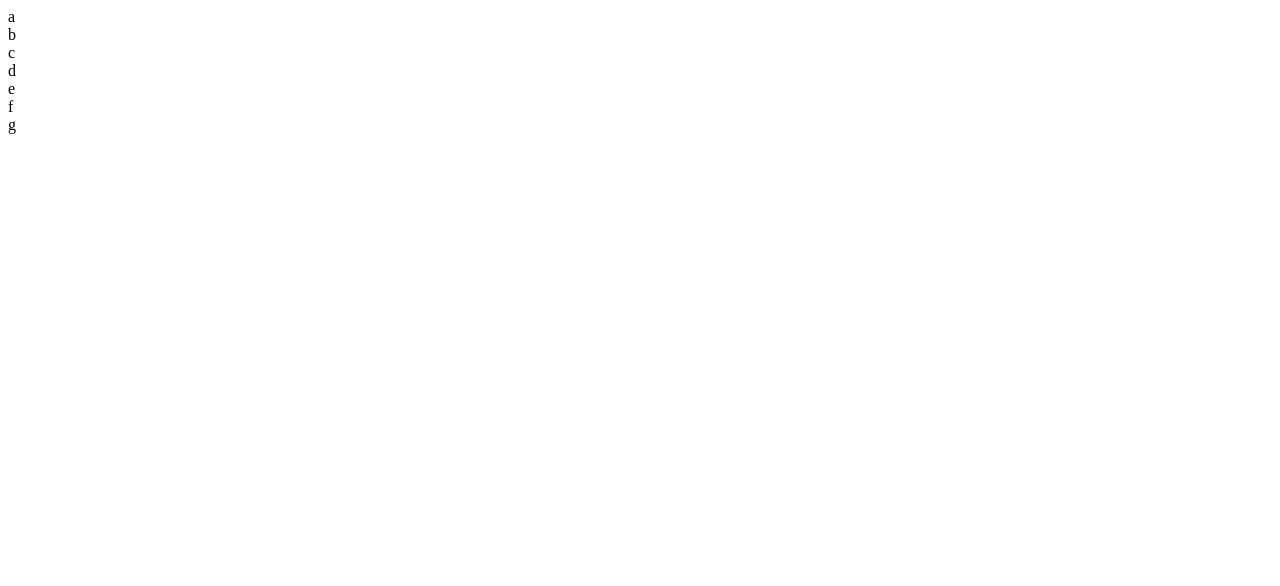
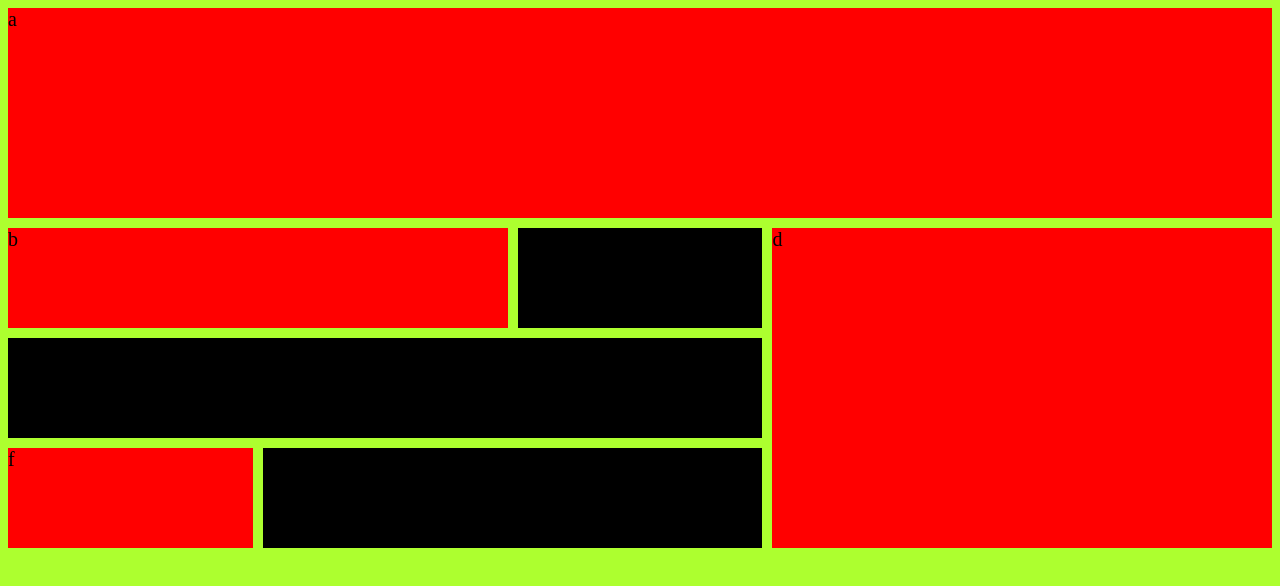
Before and after one commit to richardhunter557/project, a plain HTML site: page index.html in a window 1280 px wide. Drawn offline with Linux system fonts and the light colour scheme; the site is published under a folder, as on GitHub Pages, so addresses that start at the root find nothing.

Commit message:
style:changed css directory

```diff
--- a/index.html
+++ b/index.html
@@ -5,7 +5,7 @@
     <meta http-equiv="X-UA-Compatible" content="IE=edge">
     <meta name="viewport" content="width=device-width, initial-scale=1.0">
     <title>Document</title>
-    <link rel="stylesheet" href="/rowworkassignment.css">
+    <link rel="stylesheet" href="./rowworkassignment.css">
 </head>
 <body>
     <main>
```
